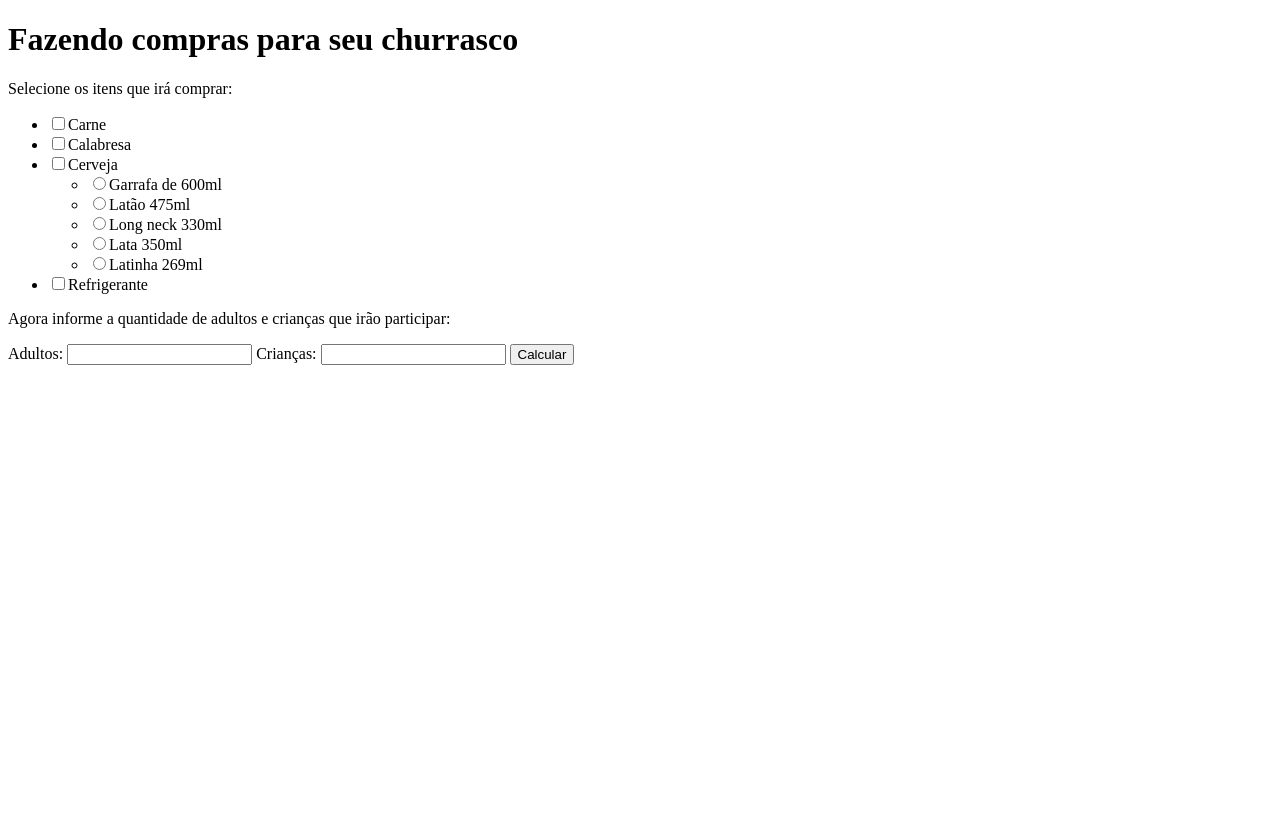
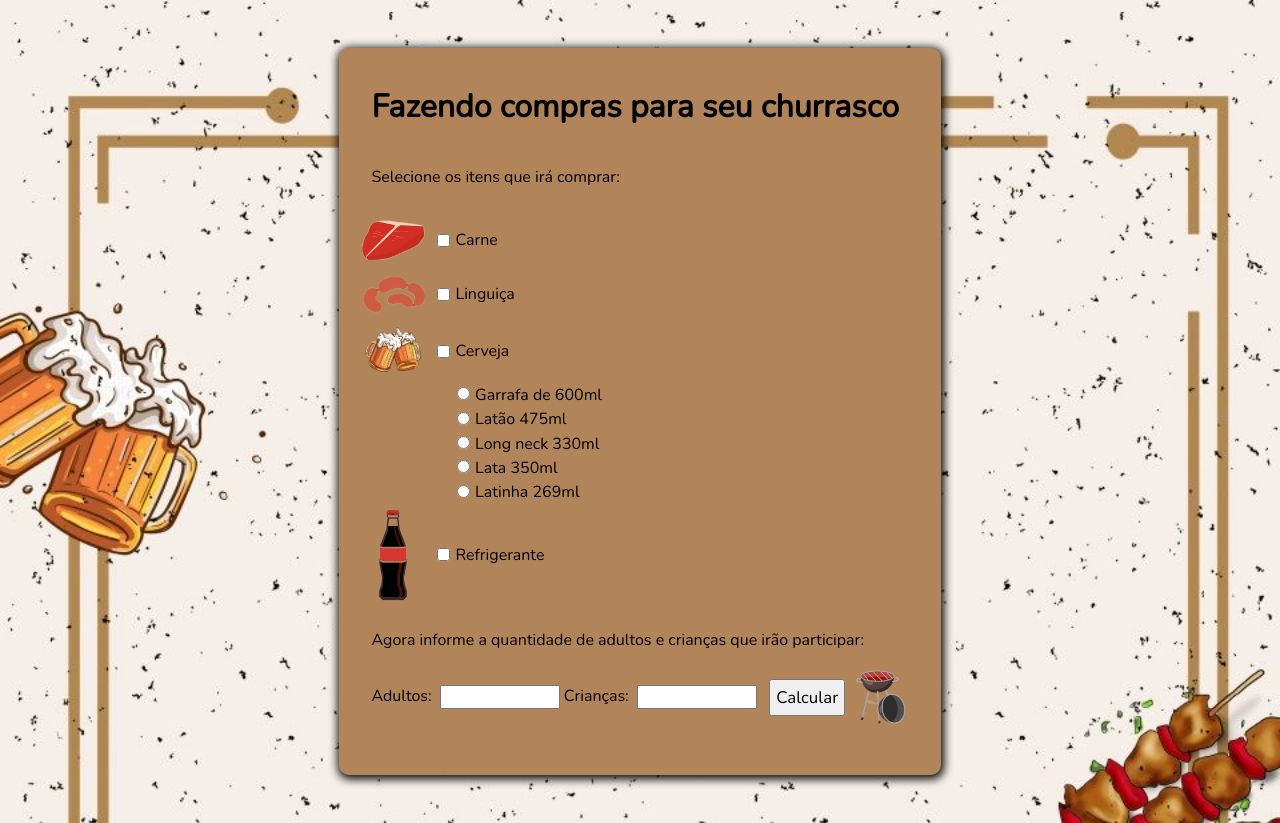
Before and after one commit to MayllaRabay/churrasco, a plain HTML site: page index.html in a window 1280 px wide. Before the commit the page ends 800 px from the top, so only its background shows below. Drawn offline with nearby package versions, Linux system fonts and the light colour scheme.

Commit message:
Estilização feita; background-image, fonte e ícones adicionados

```diff
--- a/index.css
+++ b/index.css
@@ -1,14 +1,56 @@
+* {
+    box-sizing: border-box;
+    font-family: 'Nunito', sans-serif;
+}
+body {
+    background-image: url(assets/background.jpg);
+    background-repeat: no-repeat;
+    background-size: cover;
+    margin: 3em;
+}
+.container {
+    display: flex;
+    flex-flow: column wrap;
+    max-width: fit-content;
+    min-width: 270px;
+    background-color: #b2845a;
+    border-radius: 10px;
+    padding: 1em 2em;
+    margin: 0 auto;
+    box-shadow: 1px 2px 10px 2px black;
+}
 #lista-checkbox {
     list-style-type: none;
+    margin: 0.5em -1em;
+    padding: 0;
+}
+.lista-itens {
+    display: flex;
+    align-items: center;
+}
+#lista-checkbox li img {
+    width: 70px;
+    margin: 0.2em;
 }
 #lista-checkbox input {
-margin: 0.4em;
+    margin: 0.4em;
 }
 #calcular {
-padding: 0.3em;
-font-size: 1.1em;
-margin: 0.5em;
+    padding: 0.3em;
+    font-size: 1.05em;
+    margin: 0.5em;
 }
 #latas-cerveja {
-list-style: none;
+    list-style: none;
+    padding-left: 6em;
 }
+.qtd-pessoas {
+    display: flex;
+    flex-wrap: wrap;
+    justify-content: flex-end;
+    align-items: center;
+}
+#adultos, #criancas {
+    max-width: 120px;
+    margin: 0.3em;
+}
--- a/index.html
+++ b/index.html
@@ -5,21 +5,34 @@
     <meta http-equiv="X-UA-Compatible" content="IE=edge">
     <meta name="viewport" content="width=device-width, initial-scale=1.0">
     <title>Churrasco</title>
+    <link rel="stylesheet" href="index.css">
+    <link rel="preconnect" href="https://fonts.gstatic.com">
+    <link href="https://fonts.googleapis.com/css2?family=Nunito&display=swap" rel="stylesheet">
 </head>
 <body>
+    <div class="container">
         <h1>Fazendo compras para seu churrasco</h1>
 
         <p>Selecione os itens que irá comprar:</p>
 
         <ul id="lista-checkbox">
             <li>
+                <div class="lista-itens">
+                    <img src="assets/meat.png" alt="">
                     <input id="checkbox-carne" type="checkbox">Carne
+                </div>
             </li>
             <li>
-            <input id="checkbox-calabresa" type="checkbox">Calabresa
+                <div class="lista-itens">
+                    <img src="assets/sausage.png" alt="">
+                    <input id="checkbox-linguica" type="checkbox">Linguiça
+                </div>
             </li>
             <li>
+                <div class="lista-itens">
+                    <img src="assets/beer.png" alt="">
                     <input id="checkbox-cerveja" type="checkbox">Cerveja
+                </div>
                 <ul id="latas-cerveja">
                     <li><input type="radio" name="cerveja">Garrafa de 600ml</li>
                     <li><input type="radio" name="cerveja">Latão 475ml</li>
@@ -29,25 +42,38 @@
                 </ul>
             </li>
             <li>
+                <div class="lista-itens">
+                    <img src="assets/soda.png" alt="">
                     <input id="checkbox-refri" type="checkbox">Refrigerante
+                </div>
             </li>
         </ul>
 
         <p>Agora informe a quantidade de adultos e crianças que irão participar:</p>
 
+        <div class="qtd-pessoas">
+
+            <div class="tipo-pessoa">
                 <label>Adultos:
                     <input id="adultos" type="number">
                 </label>
+            </div>
 
+            <div class="tipo-pessoa">
                 <label>Crianças:
                     <input id="criancas" type="number">
                 </label>
+            </div>
 
             <button id="calcular">Calcular</button>
+            <img src="assets/logo.png" alt="" width="55px">
+        </div>
 
         <p id="mensagem" hidden>Você precisará de:</p>
 
         <ul id="lista-churrasco">
         </ul>
+
+    </div>
 </body>
 </html>
```
Also changed, not shown: assets/background.jpg (added), assets/beer.png (added), assets/items.jpg (added), assets/logo.png (added), assets/meat.png (added), assets/sausage.png (added), assets/soda.png (added). Lines whose indentation alone changed are shown as unchanged.
